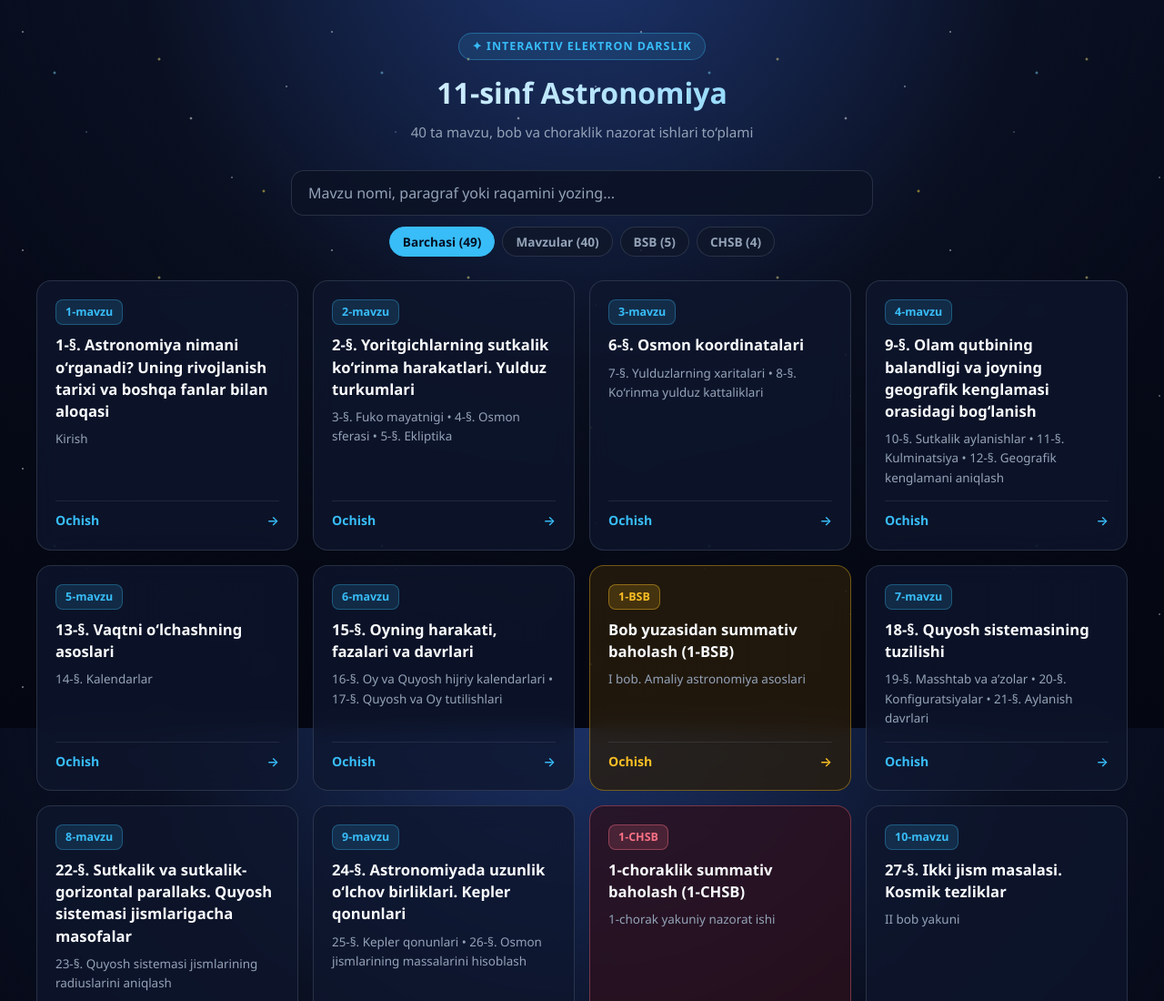
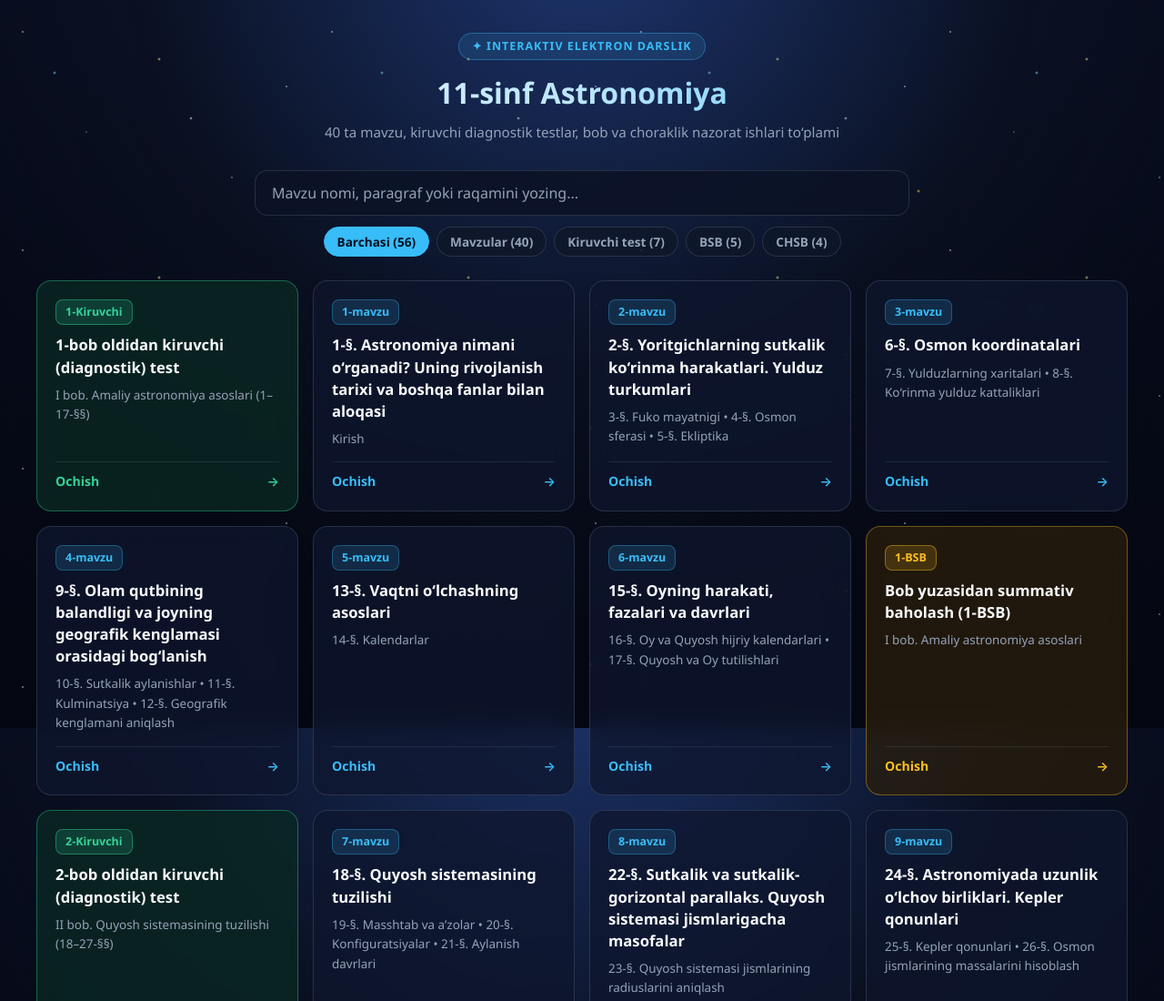
Before and after one commit to XasanovBegzod/Astranomiya11_sinf.html, a plain HTML site: page index.html in a window 1280 px wide. Shown: the top 1100 px of the page at 91% size. Drawn offline with Linux system fonts and the light colour scheme.

Commit message:
Modify styles and content in index.html
Updated various styles and text content in index.html to enhance layout and clarity.

```diff
--- a/index.html
+++ b/index.html
@@ -11,6 +11,7 @@
       --card-hover: rgba(24, 38, 74, 0.92);
       --accent: #38bdf8;
       --accent-glow: rgba(56, 189, 248, 0.28);
+      --emerald: #34d399;
       --gold: #fbbf24;
       --rose: #fb7185;
       --text-main: #f8fafc;
@@ -114,7 +115,7 @@
 
     /* Qidiruv va bo'lim tugmalari */
     .controls {
-      max-width: 640px;
+      max-width: 720px;
       margin: 0 auto 26px auto;
     }
 
@@ -199,6 +200,11 @@
       box-shadow: 0 12px 28px rgba(2, 132, 199, 0.25);
     }
 
+    .card.card-kiruvchi {
+      border-color: rgba(52, 211, 153, 0.4);
+      background: rgba(10, 42, 36, 0.74);
+    }
+
     .card.card-bsb {
       border-color: rgba(251, 191, 36, 0.38);
       background: rgba(42, 30, 12, 0.74);
@@ -220,6 +226,12 @@
       border-radius: 8px;
       margin-bottom: 10px;
       width: fit-content;
+    }
+
+    .badge.kiruvchi {
+      background: rgba(52, 211, 153, 0.16);
+      color: var(--emerald);
+      border-color: rgba(52, 211, 153, 0.42);
     }
 
     .badge.bsb {
@@ -258,6 +270,7 @@
       border-top: 1px solid rgba(148, 163, 184, 0.14);
     }
 
+    .card.card-kiruvchi .card-footer { color: var(--emerald); }
     .card.card-bsb .card-footer { color: var(--gold); }
     .card.card-chsb .card-footer { color: var(--rose); }
 
@@ -283,7 +296,7 @@
     <header>
       <span class="eyebrow">✦ Interaktiv elektron darslik</span>
       <h1>11-sinf Astronomiya</h1>
-      <p>40 ta mavzu, bob va choraklik nazorat ishlari to‘plami</p>
+      <p>40 ta mavzu, kiruvchi diagnostik testlar, bob va choraklik nazorat ishlari to‘plami</p>
     </header>
 
     <div class="controls">
@@ -291,8 +304,9 @@
         <input type="text" id="searchInput" placeholder="Mavzu nomi, paragraf yoki raqamini yozing...">
       </div>
       <div class="filter-tabs">
-        <button class="filter-btn active" data-filter="all">Barchasi (49)</button>
+        <button class="filter-btn active" data-filter="all">Barchasi (56)</button>
         <button class="filter-btn" data-filter="mavzu">Mavzular (40)</button>
+        <button class="filter-btn" data-filter="kiruvchi">Kiruvchi test (7)</button>
         <button class="filter-btn" data-filter="bsb">BSB (5)</button>
         <button class="filter-btn" data-filter="chsb">CHSB (4)</button>
       </div>
@@ -304,6 +318,7 @@
 
   <script>
     const mavzular = [
+      { id: "1-Kiruvchi", nomi: "1-bob oldidan kiruvchi (diagnostik) test", paragraf: "I bob. Amaliy astronomiya asoslari (1–17-§§)", fayl: "kiruvchi_test1.html", tur: "kiruvchi" },
       { id: 1, nomi: "1-§. Astronomiya nimani o‘rganadi? Uning rivojlanish tarixi va boshqa fanlar bilan aloqasi", paragraf: "Kirish", fayl: "mavzu1.html", tur: "mavzu" },
       { id: 2, nomi: "2-§. Yoritgichlarning sutkalik ko‘rinma harakatlari. Yulduz turkumlari", paragraf: "3-§. Fuko mayatnigi • 4-§. Osmon sferasi • 5-§. Ekliptika", fayl: "mavzu2.html", tur: "mavzu" },
       { id: 3, nomi: "6-§. Osmon koordinatalari", paragraf: "7-§. Yulduzlarning xaritalari • 8-§. Ko‘rinma yulduz kattaliklari", fayl: "mavzu3.html", tur: "mavzu" },
@@ -311,14 +326,20 @@
       { id: 5, nomi: "13-§. Vaqtni o‘lchashning asoslari", paragraf: "14-§. Kalendarlar", fayl: "mavzu5.html", tur: "mavzu" },
       { id: 6, nomi: "15-§. Oyning harakati, fazalari va davrlari", paragraf: "16-§. Oy va Quyosh hijriy kalendarlari • 17-§. Quyosh va Oy tutilishlari", fayl: "mavzu6.html", tur: "mavzu" },
       { id: "1-BSB", nomi: "Bob yuzasidan summativ baholash (1-BSB)", paragraf: "I bob. Amaliy astronomiya asoslari", fayl: "bsb1.html", tur: "bsb" },
+
+      { id: "2-Kiruvchi", nomi: "2-bob oldidan kiruvchi (diagnostik) test", paragraf: "II bob. Quyosh sistemasining tuzilishi (18–27-§§)", fayl: "kiruvchi_test2.html", tur: "kiruvchi" },
       { id: 7, nomi: "18-§. Quyosh sistemasining tuzilishi", paragraf: "19-§. Masshtab va a’zolar • 20-§. Konfiguratsiyalar • 21-§. Aylanish davrlari", fayl: "mavzu7.html", tur: "mavzu" },
       { id: 8, nomi: "22-§. Sutkalik va sutkalik-gorizontal parallaks. Quyosh sistemasi jismlarigacha masofalar", paragraf: "23-§. Quyosh sistemasi jismlarining radiuslarini aniqlash", fayl: "mavzu8.html", tur: "mavzu" },
       { id: 9, nomi: "24-§. Astronomiyada uzunlik o‘lchov birliklari. Kepler qonunlari", paragraf: "25-§. Kepler qonunlari • 26-§. Osmon jismlarining massalarini hisoblash", fayl: "mavzu9.html", tur: "mavzu" },
       { id: "1-CHSB", nomi: "1-choraklik summativ baholash (1-CHSB)", paragraf: "1-chorak yakuniy nazorat ishi", fayl: "chsb1.html", tur: "chsb" },
       { id: 10, nomi: "27-§. Ikki jism masalasi. Kosmik tezliklar", paragraf: "II bob yakuni", fayl: "mavzu10.html", tur: "mavzu" },
+
+      { id: "3-Kiruvchi", nomi: "3-bob oldidan kiruvchi (diagnostik) test", paragraf: "III bob. Astrofizik tekshirish metodlari (28–33-§§)", fayl: "kiruvchi_test3.html", tur: "kiruvchi" },
       { id: 11, nomi: "28-§. Osmonni elektromagnit to‘lqinli nurlarda o‘rganish – keng to‘lqinli astronomiya", paragraf: "29–31-§. Optik va radioteleskoplar • 32-§. Ulug‘bek rasadxonasi", fayl: "mavzu11.html", tur: "mavzu" },
       { id: 12, nomi: "33-§. Nurlanish qonunlari va osmon jismlarining fizik tabiatlarini spektral o‘rganish", paragraf: "III bob. Astrofizika", fayl: "mavzu12.html", tur: "mavzu" },
       { id: "2-BSB", nomi: "Bob yuzasidan summativ baholash (2-BSB)", paragraf: "II–III boblar yuzasidan nazorat ishi", fayl: "bsb2.html", tur: "bsb" },
+
+      { id: "4-Kiruvchi", nomi: "4-bob oldidan kiruvchi (diagnostik) test", paragraf: "IV bob. Quyosh sistemasi jismlarining fizik tabiati (34–45-§§)", fayl: "kiruvchi_test4.html", tur: "kiruvchi" },
       { id: 13, nomi: "34-§. Quyosh eng yaqin yulduz. Quyosh haqida umumiy ma’lumot", paragraf: "35-§. Quyosh fotosferasi va dog‘lari", fayl: "mavzu13.html", tur: "mavzu" },
       { id: 14, nomi: "36-§. Quyosh xromosferasi va toji", paragraf: "37-§. Quyosh energiyasining manbai • 38-§. Quyosh faolligi", fayl: "mavzu14.html", tur: "mavzu" },
       { id: 15, nomi: "39-§. Yer rusumidagi planetalar. Merkuriy va Venera", paragraf: "40-§. Yer va uning tabiiy yo‘ldoshi Oy. Mars", fayl: "mavzu15.html", tur: "mavzu" },
@@ -328,12 +349,16 @@
       { id: 18, nomi: "43-§. Kometalar («dumli yulduzlar»)", paragraf: "44-§. Meteorlar («uchar yulduzlar») va meteoritlar", fayl: "mavzu18.html", tur: "mavzu" },
       { id: 19, nomi: "45-§. Quyosh sistemasining kelib chiqishi haqida hozirgi zamon qarashlari", paragraf: "IV bob yakuni", fayl: "mavzu19.html", tur: "mavzu" },
       { id: "3-BSB", nomi: "Bob yuzasidan summativ baholash (3-BSB)", paragraf: "IV bob. Quyosh sistemasi jismlarining fizik tabiati", fayl: "bsb3.html", tur: "bsb" },
+
+      { id: "5-Kiruvchi", nomi: "5-bob oldidan kiruvchi (diagnostik) test", paragraf: "V bob. Yulduzlar (46–55-§§)", fayl: "kiruvchi_test5.html", tur: "kiruvchi" },
       { id: 20, nomi: "46-§. Yillik parallaks, yulduzlarning masofalarini aniqlash", paragraf: "47-§. Yulduz o‘lchamlari • 48-§. Yulduzlarning rangi va temperaturasi", fayl: "mavzu20.html", tur: "mavzu" },
       { id: 21, nomi: "49-§. Yulduzning absolyut kattaligi va uning yorqinligi bilan bog‘liqligi", paragraf: "50-§. Spektral sinflar • 51-§. Spektr-yorqinlik diagrammasi", fayl: "mavzu21.html", tur: "mavzu" },
       { id: 22, nomi: "52-§. Fizik qo‘shaloq yulduzlar va ularning turlari", paragraf: "53-§. Yulduzlarning massalarini hisoblash", fayl: "mavzu22.html", tur: "mavzu" },
       { id: 23, nomi: "54-§. Fizik o‘zgaruvchi yulduzlar: sefeidlar, yangi va o‘ta yangilar", paragraf: "V bob. Yulduzlar", fayl: "mavzu23.html", tur: "mavzu" },
       { id: 24, nomi: "55-§. Yulduzlar evolyutsiyasi. Neytron yulduzlar va «qora o‘ralar»", paragraf: "V bob yakuni", fayl: "mavzu24.html", tur: "mavzu" },
       { id: "4-BSB", nomi: "Bob yuzasidan summativ baholash (4-BSB)", paragraf: "V bob. Yulduzlar", fayl: "bsb4.html", tur: "bsb" },
+
+      { id: "6-Kiruvchi", nomi: "6-bob oldidan kiruvchi (diagnostik) test", paragraf: "VI bob. Koinotning tuzilishi va evolyutsiyasi (56–62-§§)", fayl: "kiruvchi_test6.html", tur: "kiruvchi" },
       { id: 25, nomi: "56-§. Galaktikamizning tuzilishi, tarkibi va aylanishi", paragraf: "57-§. Yulduzlarning sharsimon va sochma to‘dalari", fayl: "mavzu25.html", tur: "mavzu" },
       { id: 26, nomi: "58-§. Diffuz va chang tumanliklar", paragraf: "VI bob. Koinot tuzilishi", fayl: "mavzu26.html", tur: "mavzu" },
       { id: "3-CHSB", nomi: "3-choraklik summativ baholash (3-CHSB)", paragraf: "3-chorak yakuniy nazorat ishi", fayl: "chsb3.html", tur: "chsb" },
@@ -341,6 +366,8 @@
       { id: 28, nomi: "61-§. Koinotning kengayishi. Habbl qonuni", paragraf: "VI bob. Koinot evolyutsiyasi", fayl: "mavzu28.html", tur: "mavzu" },
       { id: 29, nomi: "62-§. Galaktikalarning Koinotda taqsimlanishi", paragraf: "I qism yakuni", fayl: "mavzu29.html", tur: "mavzu" },
       { id: "5-BSB", nomi: "Bob yuzasidan summativ baholash (5-BSB)", paragraf: "VI bob. Koinotning tuzilishi va evolutsiyasi", fayl: "bsb5.html", tur: "bsb" },
+
+      { id: "7-Kiruvchi", nomi: "Kosmonavtika bo‘limi oldidan kiruvchi (diagnostik) test", paragraf: "II qism. Kosmonavtika elementlari (63–76-§§)", fayl: "kiruvchi_test7.html", tur: "kiruvchi" },
       { id: 30, nomi: "63-§. Kosmonavtika predmeti va uning boshqa fanlar bilan aloqasi", paragraf: "II qism. Kosmonavtika elementlari", fayl: "mavzu30.html", tur: "mavzu" },
       { id: 31, nomi: "64-§. Raketa harakati qonunlari. Raketaning tortish kuchi", paragraf: "Kosmonavtika asoslari", fayl: "mavzu31.html", tur: "mavzu" },
       { id: 32, nomi: "65-§. Raketaning strukturasi va konstruktiv xarakteristikasi", paragraf: "66-§. Uchish paytida kosmik apparat (KA)ga ta’sir etuvchi kuchlar", fayl: "mavzu32.html", tur: "mavzu" },
@@ -388,7 +415,11 @@
         let yorliq = `${item.id}-mavzu`;
         let badgeClass = "badge";
 
-        if (item.tur === "bsb") {
+        if (item.tur === "kiruvchi") {
+          yorliq = item.id;
+          badgeClass = "badge kiruvchi";
+          card.classList.add("card-kiruvchi");
+        } else if (item.tur === "bsb") {
           yorliq = item.id;
           badgeClass = "badge bsb";
           card.classList.add("card-bsb");
```
